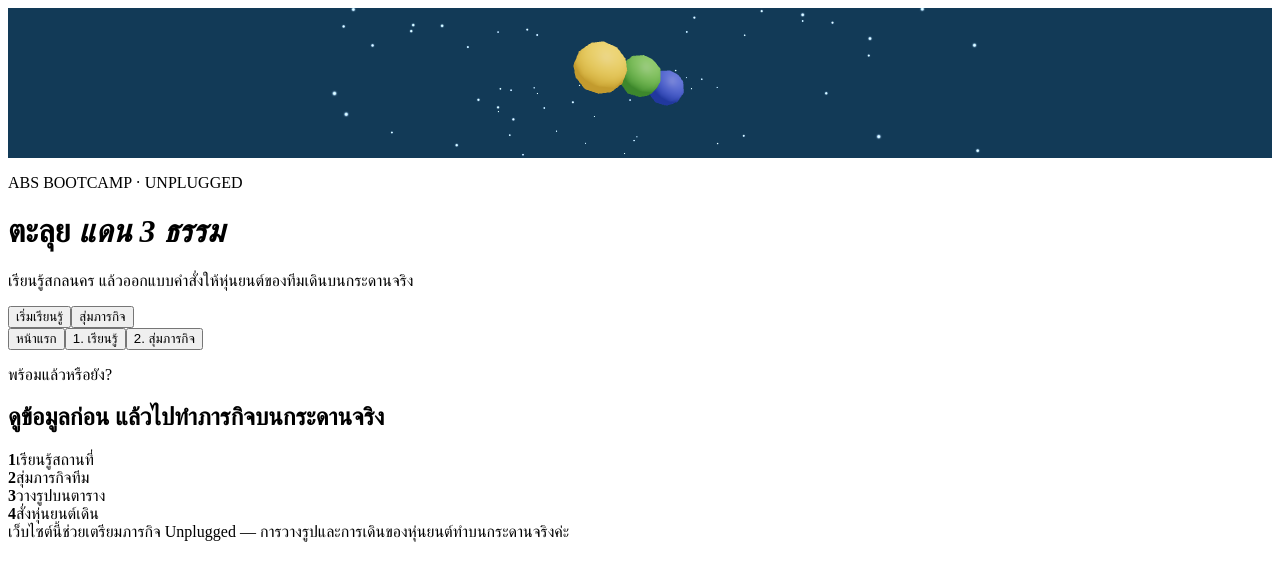
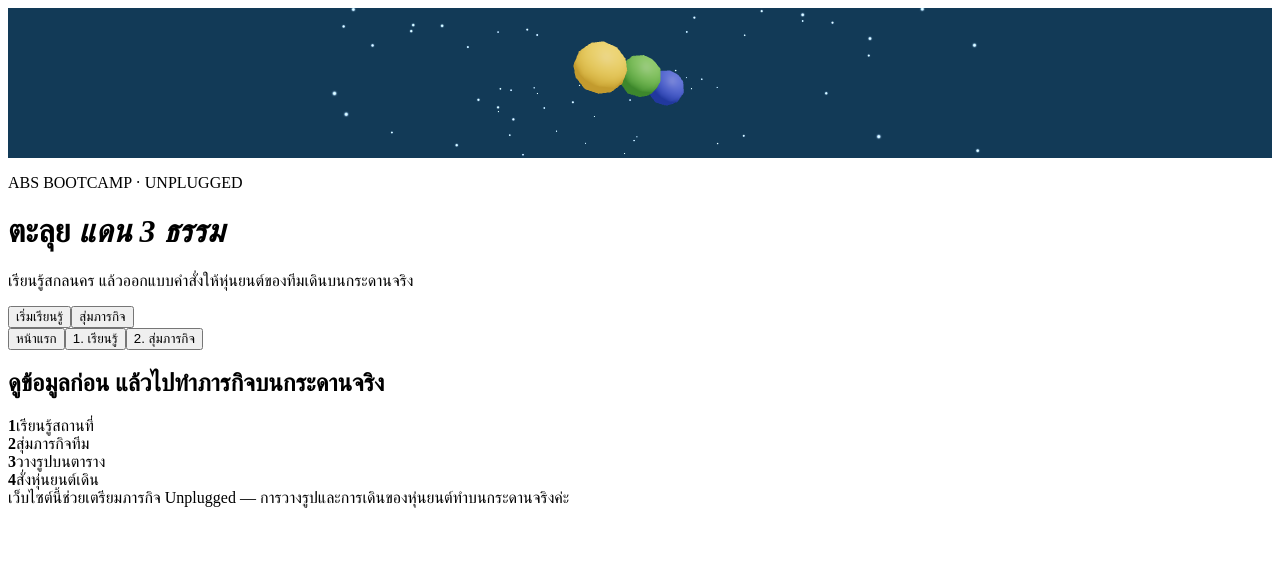
Before and after one commit to noonet2016/abs-bootcamp, a React (Vite) app: page / in a window 1280 px wide. Shown: the top 580 px of the page. Built offline with nearby package versions, Linux system fonts and the light colour scheme; the HTML template or start-up script is replaced by a standard one.

Commit message:
style: remove home eyebrow copy

```diff
--- a/src/App.tsx
+++ b/src/App.tsx
@@ -78,7 +78,7 @@ export default function App() {
   return <MotionConfig reducedMotion="user"><main>
     <header className="hero"><Suspense fallback={null}><AdventureScene /></Suspense><div className="hero-content"><p className="eyebrow">ABS BOOTCAMP · UNPLUGGED</p><h1>ตะลุย <em>แดน 3 ธรรม</em></h1><p className="hero-copy">เรียนรู้สกลนคร แล้วออกแบบคำสั่งให้หุ่นยนต์ของทีมเดินบนกระดานจริง</p><div className="hero-actions"><button type="button" className="primary-button" onClick={() => setView('knowledge')}>เริ่มเรียนรู้</button><button type="button" className="ghost-button" onClick={() => setView('mission')}>สุ่มภารกิจ</button></div></div></header>
     <nav aria-label="เมนูหลัก"><button type="button" aria-current={view === 'home' ? 'page' : undefined} onClick={() => setView('home')}>หน้าแรก</button><button type="button" aria-current={view === 'knowledge' ? 'page' : undefined} onClick={() => setView('knowledge')}>1. เรียนรู้</button><button type="button" aria-current={view === 'mission' ? 'page' : undefined} onClick={() => setView('mission')}>2. สุ่มภารกิจ</button></nav>
-    {view === 'home' && <section className="home-intro"><p className="eyebrow">พร้อมแล้วหรือยัง?</p><h2>ดูข้อมูลก่อน แล้วไปทำภารกิจบนกระดานจริง</h2><div className="home-steps"><div><b>1</b><span>เรียนรู้สถานที่</span></div><div><b>2</b><span>สุ่มภารกิจทีม</span></div><div><b>3</b><span>วางรูปบนตาราง</span></div><div><b>4</b><span>สั่งหุ่นยนต์เดิน</span></div></div></section>}
+    {view === 'home' && <section className="home-intro"><h2>ดูข้อมูลก่อน แล้วไปทำภารกิจบนกระดานจริง</h2><div className="home-steps"><div><b>1</b><span>เรียนรู้สถานที่</span></div><div><b>2</b><span>สุ่มภารกิจทีม</span></div><div><b>3</b><span>วางรูปบนตาราง</span></div><div><b>4</b><span>สั่งหุ่นยนต์เดิน</span></div></div></section>}
     {view === 'knowledge' && <Knowledge onMission={() => setView('mission')} />}
     {view === 'mission' && <Mission />}
     <footer>เว็บไซต์นี้ช่วยเตรียมภารกิจ Unplugged — การวางรูปและการเดินของหุ่นยนต์ทำบนกระดานจริงค่ะ</footer>
```
